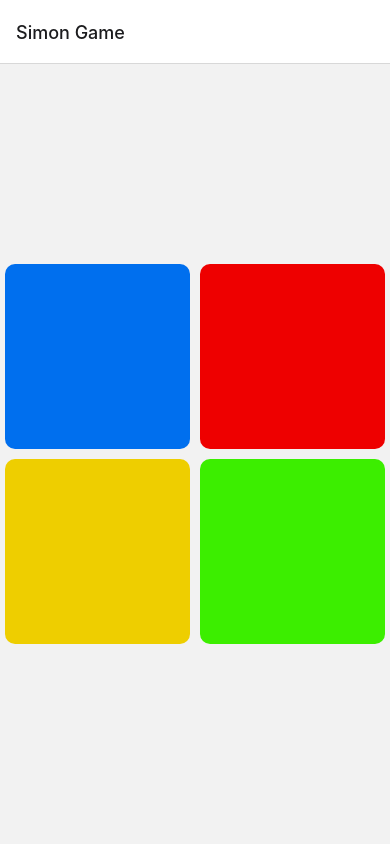
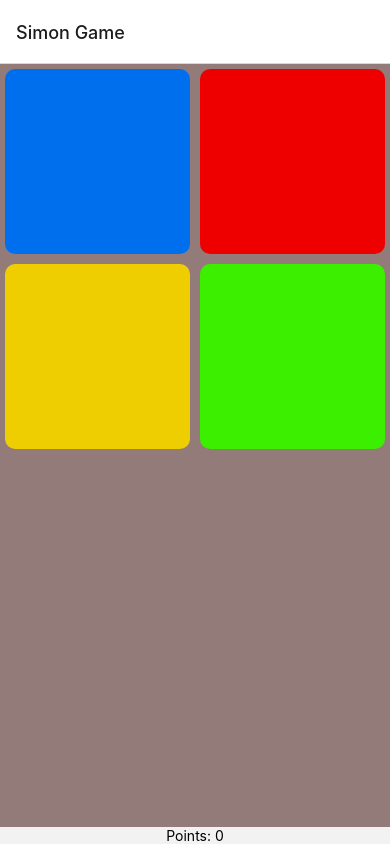
Before and after one commit to idotalmor/simon, a React Native app: screen /SimonGame in a window 390 px wide. Both pictures are taken after a click on the button "START NEW GAME". Built offline with nearby package versions, Linux system fonts and the light colour scheme.

Commit message:
present simon sequence

```diff
--- a/src/features/simonGame/components/Game.tsx
+++ b/src/features/simonGame/components/Game.tsx
@@ -1,6 +1,7 @@
-import { FlatList, StyleSheet, View } from "react-native";
-import React from "react";
+import { FlatList, StyleSheet, Text, View } from "react-native";
+import React, { useEffect, useState } from "react";
 import GridButton from "./GridButton.tsx";
+import { SimonState } from "../models/models.ts";
 
 type UIGridButton = {
   key: number,
@@ -26,23 +27,54 @@ const buttons: UIGridButton[] = [
   }
 ];
 
-const Game = () => {
+type GameProps = {
+  state: SimonState,
+  play: (arg: number) => boolean
+}
+
+const Game = ({ state, play }: GameProps) => {
+
+  const [presentedButton, setPresentedButton] = useState<number | null>(null);
+
+  useEffect(() => {
+    if (state.sequence.length > 0) {
+      let currentIndex = 0;
+
+      const interval = setInterval(() => {
+        if (currentIndex < state.sequence.length) {
+          setPresentedButton(state.sequence[currentIndex]);
+
+          setTimeout(() => {
+            setPresentedButton(null);
+            currentIndex++;
+            if (currentIndex >= state.sequence.length) {
+              clearInterval(interval);
+            }
+          }, 500); // 1 second display
+        }
+      }, 800); // 1 second press duration + 0.2 seconds delay between presses
+
+      return () => clearInterval(interval);
+    }
+  }, [state.sequence]);
 
   const renderItem = ({ item }: { item: UIGridButton }) => {
-    return <GridButton key={item.key} onPress={() => {
-      play(item.key);
-    }} color={item.color} />;
+    return <GridButton
+      key={item.key}
+      isPresented={presentedButton === item.key}
+      onPress={() => {play(item.key);}}
+      color={item.color} />;
   };
 
   return (<View style={styles.container}>
     <FlatList
-      style={{ height: "100%", width: "100%" }}
+      style={styles.grid}
       data={buttons}
       renderItem={renderItem}
       keyExtractor={(item) => item.key.toString()}
       numColumns={2}
-      contentContainerStyle={styles.grid}
     />
+    <Text>Points: {state.points}</Text>
   </View>);
 };
 
@@ -50,12 +82,8 @@ const styles = StyleSheet.create({
   container: {
     width: "100%",
     height: "100%",
-    justifyContent: "center",
     alignItems: "center"
   },
-  grid: {
-    flexGrow: 1,
-    justifyContent: "center"
-  }
+  grid: { backgroundColor:'#937b7a', height:'50%', width: "100%" }
 });
 export default Game;
--- a/src/features/simonGame/components/GridButton.tsx
+++ b/src/features/simonGame/components/GridButton.tsx
@@ -1,14 +1,16 @@
-import React from 'react';
-import { TouchableOpacity, StyleSheet } from 'react-native';
+import React from "react";
+import { TouchableOpacity, StyleSheet } from "react-native";
 
 type GridButtonProps = {
   onPress: () => void;
   color: string;
+  isPresented: boolean;
 };
 
-const GridButton = ({ onPress, color }: GridButtonProps) => {
+const GridButton = ({ onPress, color, isPresented }: GridButtonProps) => {
   return (
-    <TouchableOpacity style={[styles.button, { backgroundColor: color }]} onPress={onPress} />
+    <TouchableOpacity style={[styles.button, { backgroundColor: color, opacity: isPresented ? 0.3 : 1 }]}
+                      onPress={onPress} />
   );
 };
 
@@ -17,8 +19,8 @@ const styles = StyleSheet.create({
     flex: 1,
     margin: 5,
     borderRadius: 10,
-    aspectRatio: 1,
-  },
+    aspectRatio: 1
+  }
 });
 
 export default GridButton;
--- a/src/features/simonGame/screens/SimonGameScreen.tsx
+++ b/src/features/simonGame/screens/SimonGameScreen.tsx
@@ -8,13 +8,13 @@ import Game from '../components/Game.tsx';
 
 const SimonGameScreen = () => {
 
-  const { state, newGame } = useSimon();
+  const { state, newGame, play } = useSimon();
 
   return (
     <SafeAreaView style={styles.container}>
       {state.gameState === GameState.Standby && <EmptyState onStartNewGame={newGame} />}
-      {state.gameState === GameState.Playing && <Game/>}
-
+      {state.gameState === GameState.End && <EmptyState onStartNewGame={newGame} />}
+      {state.gameState === GameState.Playing && <Game state={state} play={play}/>}
     </SafeAreaView>
 
   );
```
